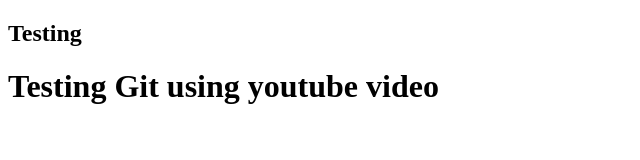
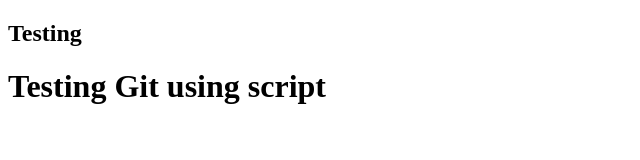
Before and after one commit to milvaTech/Testproject, a plain HTML site: page index.html in a window 1280 px wide. Shown: the whole page, without its empty margins (0-640 px from the left). Drawn offline with Linux system fonts and the light colour scheme.

Commit message:
Update text index.html

```diff
--- a/index.html
+++ b/index.html
@@ -6,6 +6,6 @@
     </head>
     <body>
         <!-- the content goes here -->
-		<h1> Testing Git using youtube video </h1>
+		<h1> Testing Git using script </h1>
     </body>
 </html>
```
